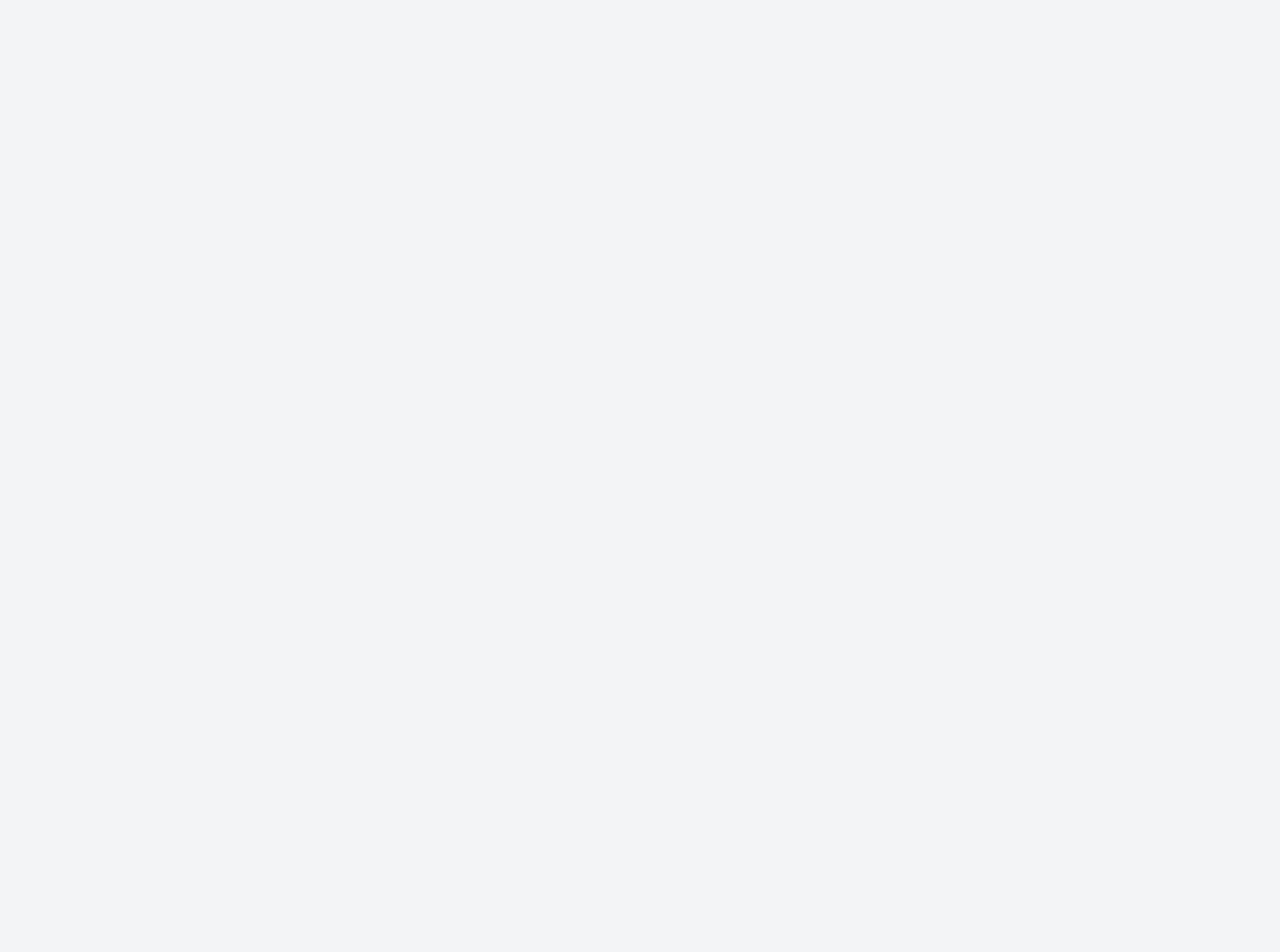
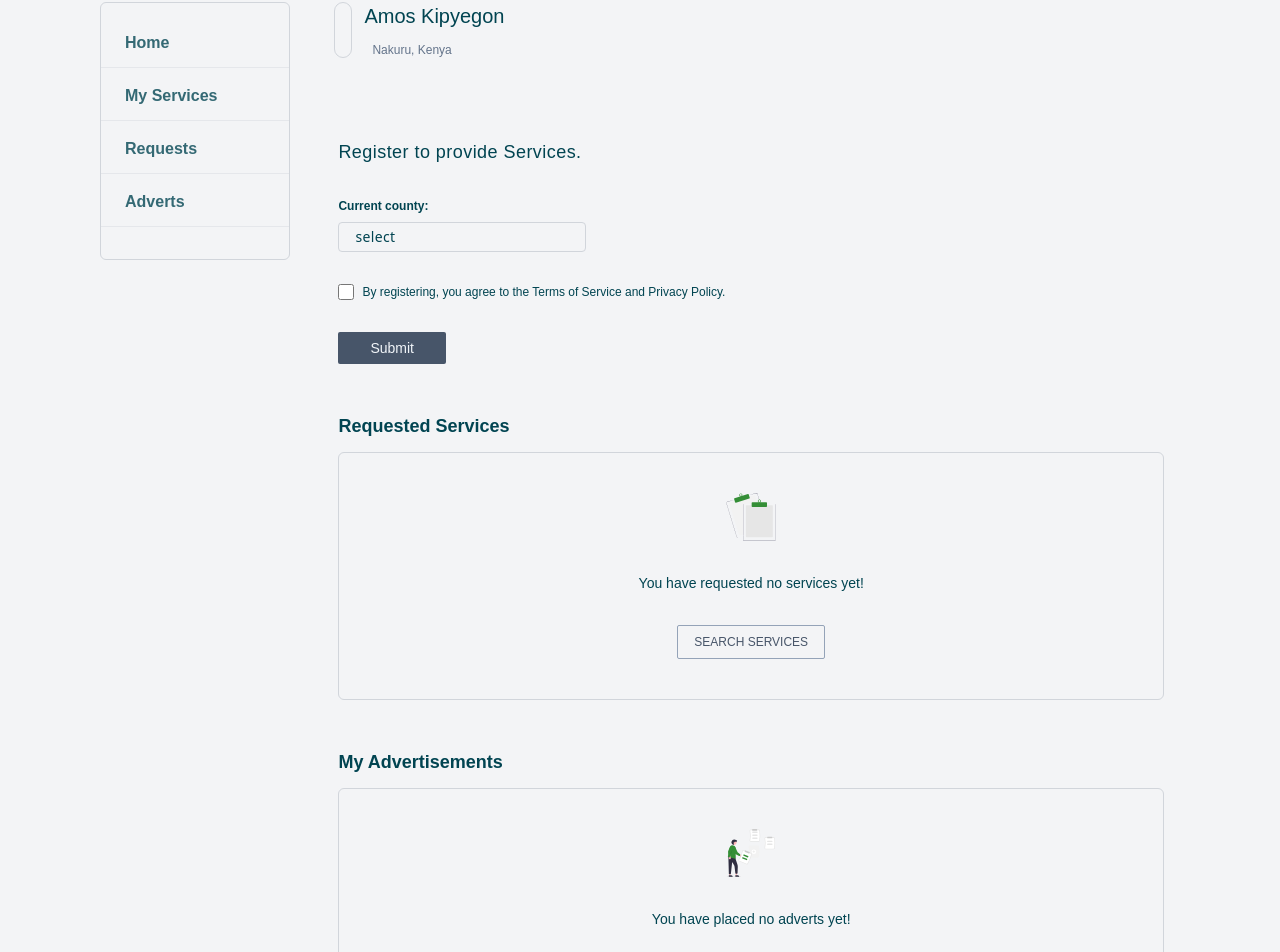
Before and after one commit to Amos-Ditto/NipateWebapp, a Vue app: page /account/user/home in a window 1280 px wide. Before the commit this address had no page. Shown: the part 115-1067 px from the top of the page. Before the commit the page ends 800 px from the top, so only its background shows below. Built offline with nearby package versions, Linux system fonts and the light colour scheme.

Commit message:
chore: Update User Dashboard

```diff
--- a/src/components/Layouts/MainTopBar.vue
+++ b/src/components/Layouts/MainTopBar.vue
@@ -13,7 +13,7 @@ const reDirectToUserAccount = (): void => {
     if(storeauth.Authenticated) {
         router.push({ name: 'User' });
     } else {
-        router.push({name: 'Login', query: { redirect: '/account/me' }});
+        router.push({name: 'Login', query: { redirect: '/account/user/home' }});
     }
 }
 
--- a/src/router/accounts.ts
+++ b/src/router/accounts.ts
@@ -15,7 +15,7 @@ const services_children = [
 ]
 const children = [
     {
-        path: '/account/me/services',
+        path: '/account/provider/services',
         name: 'Provider-Services',
         redirect: { name: 'Provider-Services-List' },
         component: () => import('../views/Accounts/ProviderServices.vue'),
@@ -23,13 +23,20 @@ const children = [
         children: services_children
     },
     {
-        path: '/account/me/home',
+        path: '/account/provider/home',
         name: 'Provider-Home',
         component: () => import('../views/Accounts/ProviderAccount.vue'),
         meta: {title: 'Account-Home'}
     },
+
     {
-        path: '/account/me/requests',
+        path: '/account/user/home',
+        name: 'User-Home',
+        component: () => import('../views/Accounts/NonProviderAccount.vue'),
+        meta: {title: 'User-Home'}
+    },
+    {
+        path: '/account/provider/requests',
         name: 'Service-Requests',
         component: () => import('../views/Accounts/ServicesRequestList.vue'),
         meta: {title: 'Request-Lists'}
@@ -45,7 +52,7 @@ const accounts = [
     {
         path: '/account/me',
         name: 'User',
-        redirect: {name: 'Provider-Home'},
+        redirect: {name: 'User-Home'},
         component: () => import('../views/Accounts/UserAccount.vue'),
         meta: {title: 'Me'},
         children: children
--- /dev/null
+++ b/src/views/Accounts/NonProviderAccount.vue
@@ -0,0 +1,87 @@
+<template>
+    <section class="flex flex-col w-full gap-y-4 sm:gap-y-8">
+
+        <div class="top-section w-full flex flex-row justify-between gap-y-6">
+
+            <div class="user-container w-full px-3 pb-12 flex flex-col">
+                <div class="user-details flex flex-row gap-x-3 ">
+                    <div
+                        class="user-icon p-2.5 sm:p-2 rounded-xl border border-gray-300 flex items-center justify-center">
+                        <div class="i-mdi-account-outline text-3xl xs:text-4xl sm:text-5xl text-slate-400"></div>
+                    </div>
+                    <div class="user-details-list flex flex-col gap-y-1.5 sm:gap-y-3">
+                        <small class="text-base xs:text-lg sm:text-xl font-light">Amos Kipyegon</small>
+                        <div class="location flex flex-row items-center gap-x-0.5 xs:gap-x-1 sm:gap-x-2">
+                            <div class="i-mdi-map-marker-outline text-slate-500 text-sm sm:text-base"></div>
+                            <small class="text-slate-500 text-xs">Nakuru, Kenya</small>
+                        </div>
+                    </div>
+                    <div
+                        class="edit p-1 w-6 h-6 hidden xs:flex items-center justify-center cursor-pointer hover:border border-gray-300 rounded-lg">
+                        <div class="i-mdi-pencil-outline text-slate-400 text-sm"></div>
+                    </div>
+                </div>
+            </div>
+            <!-- <div class="other-links flex flex-row items-start">
+                <button
+                    class="py-1.5 px-3 rounded-3xl truncate bg-slate-600 hover:bg-slate-700 transition-colors duration-300 text-slate-100 text-sm flex flex-row items-center gap-x-1">
+                    Register to offer Services
+                </button>
+            </div> -->
+        </div>
+        <div class="body-section w-full flex flex-col gap-y-12">
+            <div class="register-provider flex flex-col gap-y-8 px-4">
+                <div class="form-title">
+                    <h3 class="text-lg font-light tracking-wide">Register to provide Services.</h3>
+                </div>
+                <div class="input-field flex flex-col gap-y-2">
+                    <label for="select-loc" class="text-xs font-bold">Current county:</label>
+                    <div class="input flex items-start flex-col">
+                        <button type="button" id="select-loc" class="flex flex-row items-center justify-between gap-x-8 min-w-[50%] sm:min-w-[30%] px-4 py-1 rounded border border-gray-300">
+                            <small class="font-sans text-sm tracking-wide">select</small>
+                            <div class="i-mdi-chevron-down"></div>
+                        </button>
+                    </div>
+                </div>
+                <div class="accept-terms flex flex-row gap-x-2">
+                    <input type="checkbox" name="terms" id="terms" class="w-4 h-4">
+                    <label class="text-xs" for="terms">By registering, you agree to the Terms of Service and Privacy Policy.</label>
+                </div>
+                <div class="submit-provider">
+                    <button type="button" class="bg-slate-600 hover:bg-slate-700 capitalize transition-colors duration-300 rounded-sm px-10 sm:px-8 py-1.5 text-slate-100 text-sm">Submit</button>
+                </div>
+            </div>
+            <div class="other-section flex flex-col gap-y-12 w-full px-1 sm:px-4">
+                <div class="requests-dummy w-full flex flex-col gap-y-3">
+                    <div class="request-title flex flex-row items-center">
+                        <h3 class="font-bold text-lg">Requested Services</h3>
+                    </div>
+                    <div class="request-body w-full flex flex-col gap-y-6 sm:gap-y-8 justify-center items-center py-4 sm:py-10 border border-gray-300 rounded-md">
+                        <img src="../../assets/bgImg/undraw_no_data_re_kwbl.svg" alt="no data" class="w-[4rem] h-[3rem]">
+                        <div class="body-text flex flex-col">
+                            <h3 class="text-sm font-light">You have requested no services yet!</h3>
+                        </div>
+                        <div class="search-redirect">
+                            <button class="uppercase border border-slate-400 hover:bg-slate-700 transition-colors duration-300 text-slate-600 hover:text-slate-100 font-light px-4 py-2 rounded-sm text-xs">search Services</button>
+                        </div>
+                    </div>
+                </div>
+                <div class="ad-dummy w-full flex flex-col gap-y-3">
+                    <div class="ad-title flex flex-row items-center">
+                        <h3 class="font-bold text-lg">My Advertisements</h3>
+                    </div>
+                    <div class="ad-body w-full flex flex-col gap-y-6 sm:gap-y-8 justify-center items-center py-4 sm:py-10 border border-gray-300 rounded-md">
+                        <img src="../../assets/bgImg/undraw_add_notes_re_ln36.svg" alt="no data" class="w-[4rem] h-[3rem]">
+                        <div class="body-text flex flex-col">
+                            <h3 class="text-sm font-light">You have placed no adverts yet!</h3>
+                        </div>
+                        <div class="ad-redirect">
+                            <button class="uppercase border border-slate-400 hover:bg-slate-700 transition-colors duration-300 text-slate-600 hover:text-slate-100 font-light px-4 py-2 rounded-sm text-xs">Place advert</button>
+                        </div>
+                    </div>
+                </div>
+            </div>
+        </div>
+
+    </section>
+</template>
```
Also changed, not shown: src/assets/bgImg/undraw_add_notes_re_ln36.svg (added), src/assets/bgImg/undraw_no_data_re_kwbl.svg (added).
